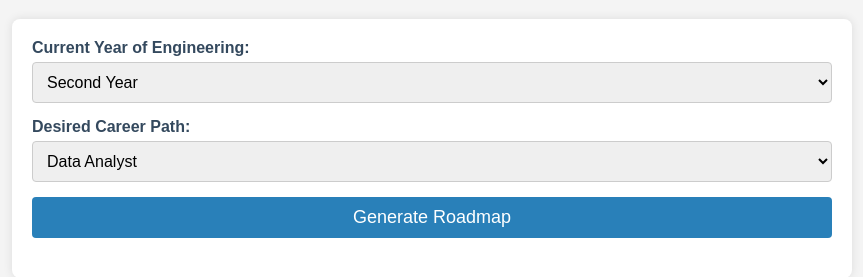
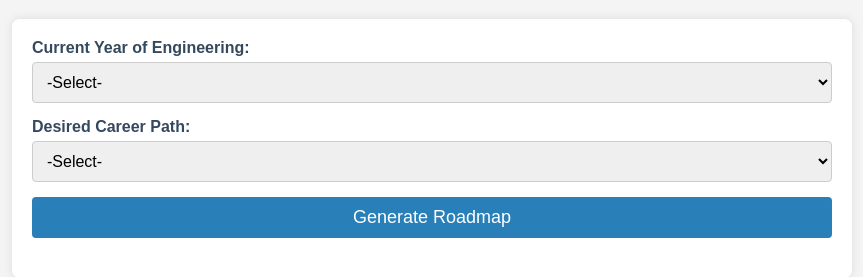
Before and after one commit to Navneet1206/Hackathon--practice, a plain HTML site: page index.html in a window 1280 px wide. Shown: the part 61-338 px from the top of the page, without its empty margins (208-1071 px from the left). Drawn offline with Linux system fonts and the light colour scheme.

Commit message:
index.html is modified

```diff
--- a/index.html
+++ b/index.html
@@ -12,6 +12,7 @@
         <div class="form-group">
             <label for="year">Current Year of Engineering:</label>
             <select id="year">
+                <option value="" disabled selected>-Select-</option>
                 <option value="2">Second Year</option>
                 <option value="3">Third Year</option>
                 <option value="4">Final Year</option>
@@ -20,6 +21,7 @@
         <div class="form-group">
             <label for="career">Desired Career Path:</label>
             <select id="career">
+                <option value="" disabled selected>-Select-</option>
                 <option value="data_analyst">Data Analyst</option>
                 <option value="software_developer">Software Developer</option>
                 <option value="machine_learning_engineer">Machine Learning Engineer</option>
```
